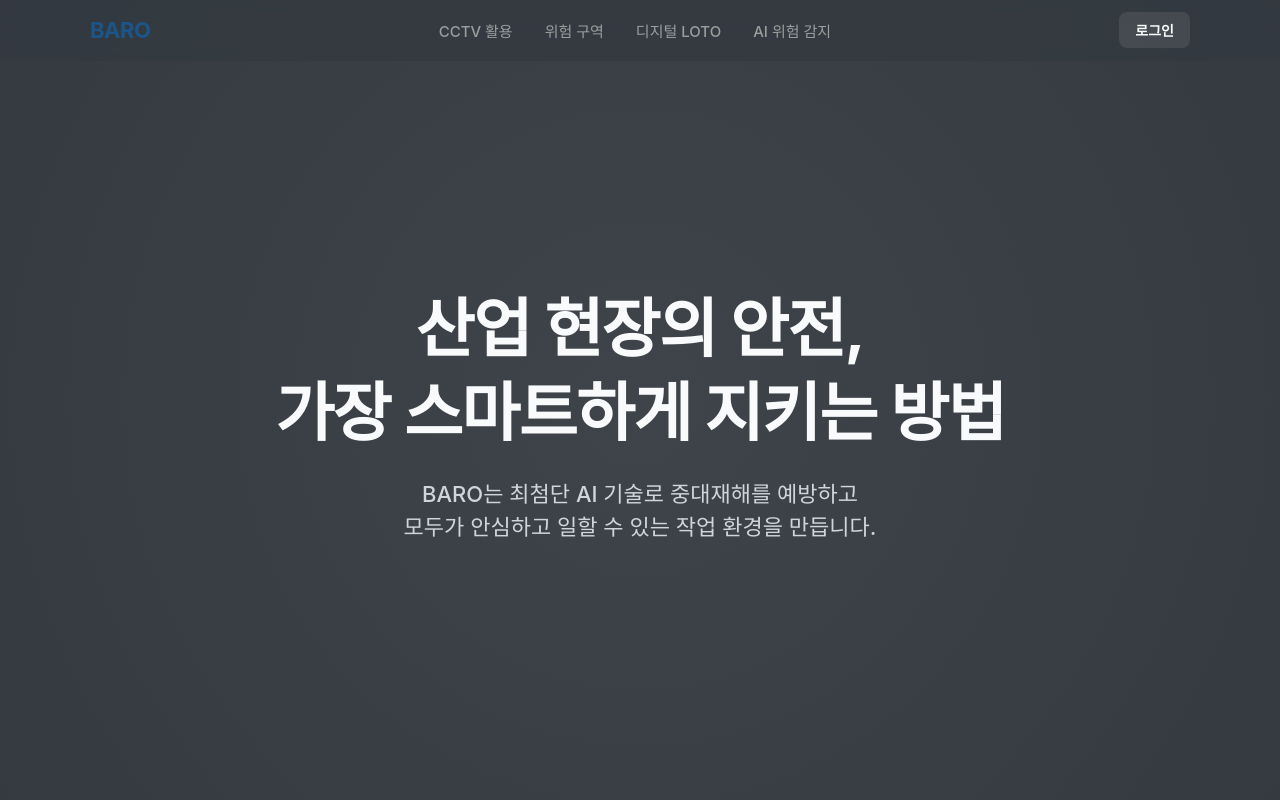
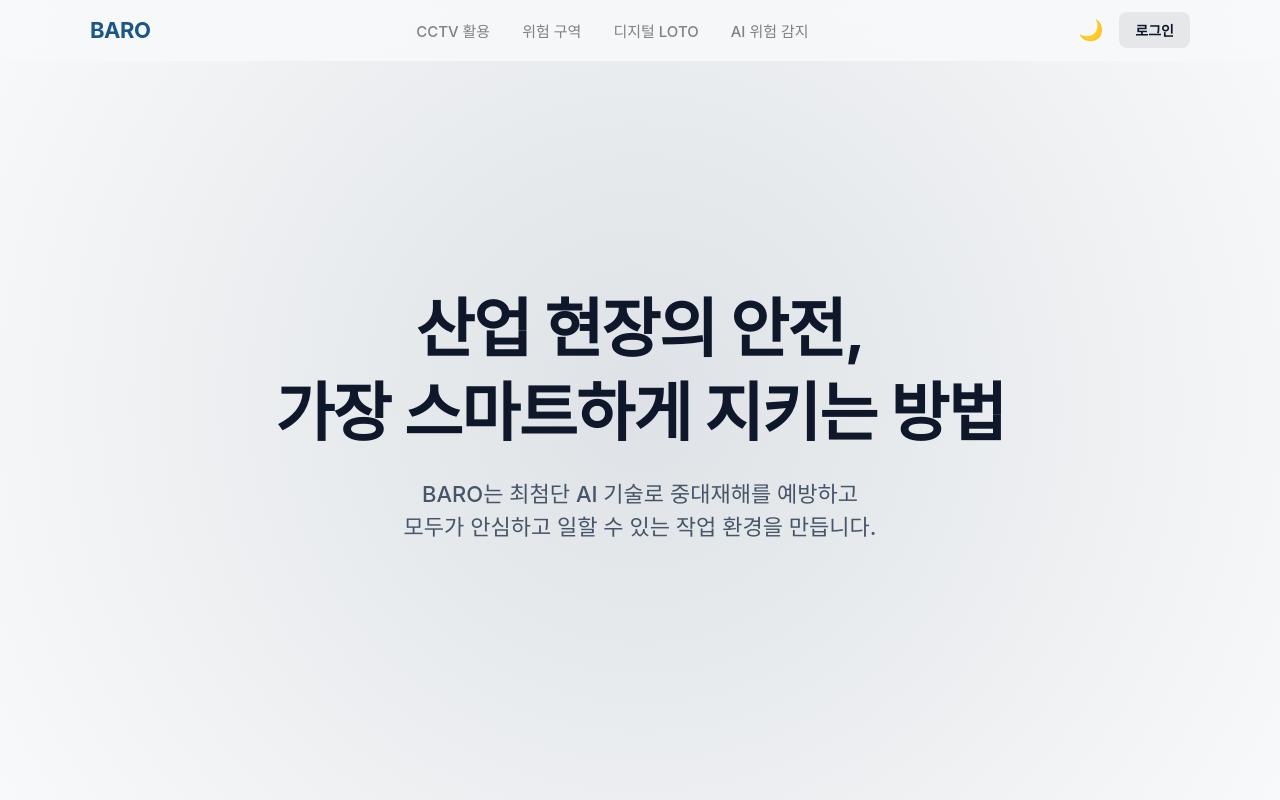
Before and after one commit to gisedengdeung/baro, a React (Create React App) app in the folder frontend/simple-video-viewer/: page / in a window 1280 px wide. Shown: the top 800 px of the page. Built offline with nearby package versions, Linux system fonts and the light colour scheme; no server answers; a web font is replaced by a local one.

Commit message:
fix: 인트로 화이트모드 추가

```diff
--- a/frontend/simple-video-viewer/public/index.html
+++ b/frontend/simple-video-viewer/public/index.html
@@ -24,6 +24,12 @@
     <link rel="manifest" href="%PUBLIC_URL%/manifest.json" />
 
     <title>Conveyor Guard</title>
+    <script>
+      (function () {
+        var theme = localStorage.getItem("theme") || "light";
+        document.documentElement.setAttribute("data-theme", theme);
+      })();
+    </script>
   </head>
   <body>
     <noscript>You need to enable JavaScript to run this app.</noscript>
--- a/frontend/simple-video-viewer/src/hooks/useTheme.js
+++ b/frontend/simple-video-viewer/src/hooks/useTheme.js
@@ -2,7 +2,7 @@ import { useState, useEffect } from "react";
 
 export function useTheme() {
   const [theme, setTheme] = useState(
-    () => localStorage.getItem("theme") || "dark"
+    () => localStorage.getItem("theme") || "light"
   );
 
   useEffect(() => {
--- a/frontend/simple-video-viewer/src/pages/Intro/Intro.css
+++ b/frontend/simple-video-viewer/src/pages/Intro/Intro.css
@@ -4,12 +4,38 @@
   --primary-color: #ff9f1c;
   --bg-main: #343a40;
   --bg-accent: #2b3035;
-  --sub-color: #e0e1dd; /* New sub-color */
+  --sub-color: #e0e1dd;
   --text-primary: #ffffff;
   --text-secondary: var(--sub-color);
   --text-dimmed: rgba(224, 225, 221, 0.6);
   --border-color: rgba(224, 225, 221, 0.1);
+  --header-bg: rgba(52, 58, 64, 0.85);
+  --hero-bg-from: #3e444a;
+  --hero-bg-to: #343a40;
+  --section-visual-bg: rgba(224, 225, 221, 0.04);
+  --section-visual-border: rgba(224, 225, 221, 0.05);
+  --section-visual-shadow: rgba(0, 0, 0, 0.2);
+  --login-btn-bg: rgba(224, 225, 221, 0.1);
+  --login-btn-hover: rgba(224, 225, 221, 0.2);
   --transition-smooth: all 0.4s cubic-bezier(0.5, 0, 0.1, 1);
+}
+
+[data-theme="light"] {
+  --bg-main: #f8f9fa;
+  --bg-accent: #e9ecef;
+  --sub-color: #495057;
+  --text-primary: #1a1a2e;
+  --text-secondary: #495057;
+  --text-dimmed: rgba(73, 80, 87, 0.7);
+  --border-color: rgba(0, 0, 0, 0.1);
+  --header-bg: rgba(248, 249, 250, 0.88);
+  --hero-bg-from: #dee2e6;
+  --hero-bg-to: #f8f9fa;
+  --section-visual-bg: rgba(0, 0, 0, 0.03);
+  --section-visual-border: rgba(0, 0, 0, 0.07);
+  --section-visual-shadow: rgba(0, 0, 0, 0.07);
+  --login-btn-bg: rgba(0, 0, 0, 0.07);
+  --login-btn-hover: rgba(0, 0, 0, 0.13);
 }
 
 html,
@@ -40,7 +66,7 @@ body {
 /* ===== 헤더 ===== */
 .intro-header {
   width: 100%;
-  background: rgba(52, 58, 64, 0.8);
+  background: var(--header-bg);
   backdrop-filter: blur(20px);
   position: fixed;
   top: 0;
@@ -90,7 +116,7 @@ body {
 }
 
 .login-btn {
-  background: rgba(224, 225, 221, 0.1);
+  background: var(--login-btn-bg);
   color: var(--text-primary);
   font-size: 14px;
   font-weight: 600;
@@ -102,7 +128,30 @@ body {
 }
 
 .login-btn:hover {
-  background: rgba(224, 225, 221, 0.2);
+  background: var(--login-btn-hover);
+}
+
+.intro-header-right {
+  display: flex;
+  align-items: center;
+  gap: 12px;
+}
+
+.intro-theme-btn {
+  background: none;
+  border: none;
+  cursor: pointer;
+  font-size: 20px;
+  line-height: 1;
+  padding: 4px;
+  border-radius: 6px;
+  transition: var(--transition-smooth);
+  display: flex;
+  align-items: center;
+}
+
+.intro-theme-btn:hover {
+  background: var(--login-btn-bg);
 }
 
 /* ===== 히어로 섹션 ===== */
@@ -112,7 +161,7 @@ body {
   align-items: center;
   justify-content: center;
   text-align: center;
-  background: radial-gradient(circle at center, #3e444a 0%, #343a40 100%);
+  background: radial-gradient(circle at center, var(--hero-bg-from) 0%, var(--hero-bg-to) 100%);
   padding: 80px 24px; /* Added top/bottom padding */
   box-sizing: border-box;
 }
@@ -207,11 +256,11 @@ body {
   flex: 1;
   display: flex;
   justify-content: center;
-  background: rgba(224, 225, 221, 0.04);
+  background: var(--section-visual-bg);
   border-radius: 32px;
   padding: 40px;
-  box-shadow: 0 20px 40px rgba(0, 0, 0, 0.2);
-  border: 1px solid rgba(224, 225, 221, 0.05);
+  box-shadow: 0 20px 40px var(--section-visual-shadow);
+  border: 1px solid var(--section-visual-border);
 }
 
 .feature-icon {
--- a/frontend/simple-video-viewer/src/pages/Intro/Intro.jsx
+++ b/frontend/simple-video-viewer/src/pages/Intro/Intro.jsx
@@ -2,6 +2,7 @@ import { useState, useEffect } from "react";
 import "./Intro.css";
 import { useNavigate, Link, useLocation } from "react-router-dom";
 import { useInView } from "react-intersection-observer";
+import { useTheme } from "../../hooks/useTheme";
 
 // 스크롤 시 섹션이 애니메이션으로 등장하도록 처리하는 컴포넌트
 const AnimatedSection = ({ children, reverse = false }) => {
@@ -24,6 +25,7 @@ function Intro() {
   const navigate = useNavigate();
   const currentLocation = useLocation();
   const [scrolled, setScrolled] = useState(false);
+  const { theme, toggleTheme } = useTheme();
 
   useEffect(() => {
     const handleScroll = () => {
@@ -81,9 +83,14 @@ function Intro() {
               AI 위험 감지
             </a>
           </nav>
-          <button className="login-btn" onClick={() => navigate("/login")}>
-            로그인
-          </button>
+          <div className="intro-header-right">
+            <button className="intro-theme-btn" onClick={toggleTheme} aria-label="테마 변경">
+              {theme === "dark" ? "☀️" : "🌙"}
+            </button>
+            <button className="login-btn" onClick={() => navigate("/login")}>
+              로그인
+            </button>
+          </div>
         </div>
       </header>
 
```
